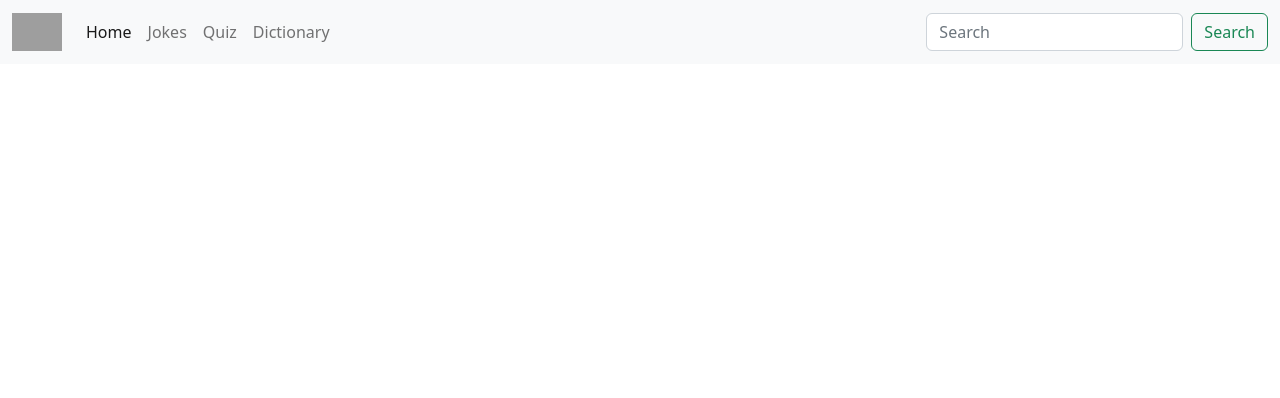
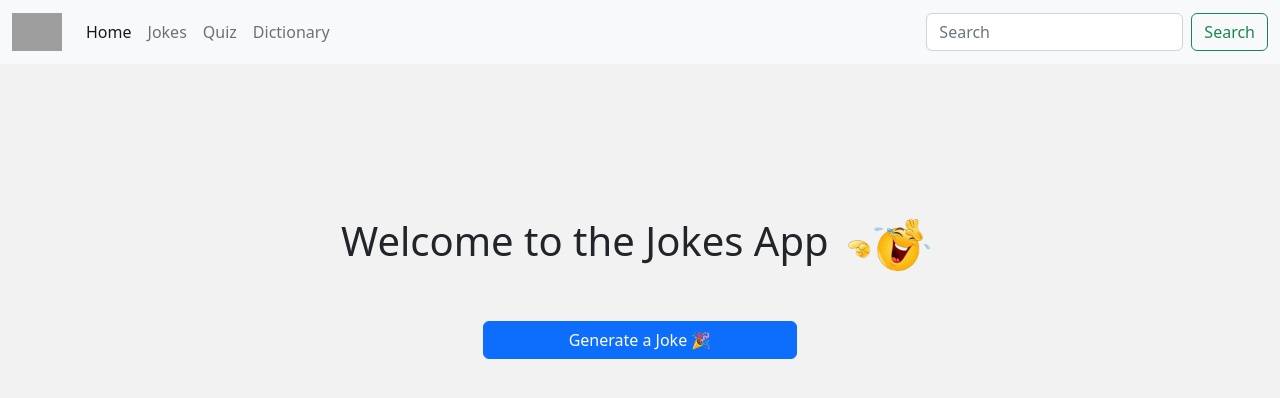
Before and after one commit to AdeAdex/multi-app-suite-client-side, a React (Vite) app: page / in a window 1280 px wide. Shown: the top 398 px of the page. Built offline with nearby package versions, Linux system fonts and the light colour scheme; no server answers; grey boxes are pictures that could not be loaded.

Commit message:
Working on the project perfection

```diff
--- a/src/App.css
+++ b/src/App.css
@@ -19,9 +19,19 @@
 .error-container p {
   font-size: 18px;
   color: #333; /* Text color for the message */
+
+
+
+
+
+
+
+
+
+
 }
 
-/* Center the quiz section on large screens */
+/* the quiz section on large screens */
 .quiz-section {
   display: flex;
   justify-content: center;
@@ -93,6 +103,47 @@
   color: #333;
 }
 
+@keyframes shake {
+  0% { transform: translate(0, 0); }
+  25% { transform: translate(-5px, 5px); }
+  50% { transform: translate(5px, -5px); }
+  75% { transform: translate(-5px, 5px); }
+  100% { transform: translate(0, 0); }
+}
+
+.shaking-image {
+  animation: shake 2s ease infinite;
+}
+
+
+@keyframes reading {
+  0%, 100% {
+    transform: translateY(0);
+    opacity: 1;
+  }
+  50% {
+    transform: translateY(-15px);
+    opacity: 0.8;
+  }
+}
+
+.reading-image {
+  animation: reading 2s ease infinite;
+}
+
+
+
+
+
+
+
+
+
+
+
+
+
+
 /* DictionaryApp.css */
 
 .dictionary-app {
@@ -163,6 +214,8 @@ input[type="text"] {
   color: #333;
 }
 
+
+
 @media (max-width: 768px) {
   .search-bar {
     gap: 10px;
--- a/src/Jokes.jsx
+++ b/src/Jokes.jsx
@@ -37,48 +37,44 @@ const Jokes = () => {
     }
   };
 
-  // return (
-  //   <>
-  //     <section
-  //       className="w-100 d-flex"
-  //       style={{ height: "100vh", backgroundColor: "#F2F2F2" }}
-  //     >
-  //       <div className="container-fluid d-flex flex-column align-items-center justify-content-center h-75">
-  //         <h1 className="text-center text-bold mb-4">
-  //           Welcome to the Jokes App <img src="emoji.png" alt="Laughing Emoji" style={{width: '100px'}}/>
-  //         </h1>
-  //         <button
-  //           className={`btn btn-primary my-4 col-lg-3 col-md-12 col-sm-12 ${isLoading ? 'disabled' : ''}`}
-  //           onClick={getData}
-  //         >
-  //           {isLoading ? "Generating..." : "Generate a Joke 🎉"}
-  //         </button>
-  //         {response.id && (
-  //           <div className="container bg-white shadow p-4 rounded-lg text-center">
-  //             <h3 className="mb-3">Here's a Joke for You:</h3>
-  //             <p className="fs-3">{response.joke}</p>
-  //             <div
-  //               className="text-end mt-3"
-  //               style={{ fontStyle: "italic", fontSize: "14px" }}
-  //             >
-  //               Category: "{response.category}"
-  //             </div>
-  //             <button
-  //               className="btn btn-success mt-3"
-  //               onClick={shareJoke}
-  //             >
-  //               Share this Joke 🚀
-  //             </button>
-  //           </div>
-  //         )}
-  //       </div>
-  //     </section>
-  //   </>
-  // );
-
-
-
-
+  return (
+    <>
+      <section
+        className="w-100 d-flex"
+        style={{ height: "100vh", backgroundColor: "#F2F2F2" }}
+      >
+        <div className="container-fluid d-flex flex-column align-items-center justify-content-center h-75">
+          <h1 className="text-center text-bold mb-4">
+            Welcome to the Jokes App <img src="emoji.png" alt="Laughing Emoji" style={{width: '100px'}}/>
+          </h1>
+          <button
+            className={`btn btn-primary my-4 col-lg-3 col-md-12 col-sm-12 ${isLoading ? 'disabled' : ''}`}
+            onClick={getData}
+          >
+            {isLoading ? "Generating..." : "Generate a Joke 🎉"}
+          </button>
+          {response.id && (
+            <div className="container bg-white shadow p-4 rounded-lg text-center">
+              <h3 className="mb-3">Here's a Joke for You:</h3>
+              <p className="fs-3">{response.joke}</p>
+              <div
+                className="text-end mt-3"
+                style={{ fontStyle: "italic", fontSize: "14px" }}
+              >
+                Category: "{response.category}"
+              </div>
+              <button
+                className="btn btn-success mt-3"
+                onClick={shareJoke}
+              >
+                Share this Joke 🚀
+              </button>
+            </div>
+          )}
+        </div>
+      </section>
+    </>
+  );
 };
 
 export default Jokes;
--- a/src/QuestionsAndAnswers.jsx
+++ b/src/QuestionsAndAnswers.jsx
@@ -53,7 +53,7 @@ const QuestionsAndAnswers = () => {
       <div className="quiz-container">
         {currentQuestionIndex === 0 && (
           <div className="intro-message">
-              <p>Welcome to the quiz! There are 50 questions for you to answer.</p>
+            <p>Welcome to the quiz! There are 50 questions for you to answer. 📚</p>
           </div>
         )}
         {questions.length > 0 && currentQuestionIndex < questions.length ? (
@@ -81,10 +81,13 @@ const QuestionsAndAnswers = () => {
                 {questions[currentQuestionIndex].correct_answer}
               </button>
             </div>
+            <div>
+              <img src="gif.png" alt="" className="reading-image" />
+            </div>
           </div>
         ) : (
           <div className="quiz-summary">
-              <h2>Quiz Completed!</h2>
+            <h2>Quiz Completed! 🎉</h2>
             <p>Your Score: {score} / 50</p>
 
             <div className="user-choices">
@@ -96,9 +99,9 @@ const QuestionsAndAnswers = () => {
                     <strong>Your Choice:</strong> {choice.choice} <br />
                     <strong>Correct Answer:</strong> {choice.correctAnswer}
                     {choice.isCorrect ? (
-                        <span className="correct-answer"> (Correct)</span>
+                      <span className="correct-answer"> (Correct) 😄</span>
                     ) : (
-                        <span className="incorrect-answer"> (Incorrect)</span>
+                      <span className="incorrect-answer"> (Incorrect) 😞</span>
                     )}
                   </li>
                 ))}
```
Also changed, not shown: public/gif.png (added). Lines whose indentation alone changed are shown as unchanged.
